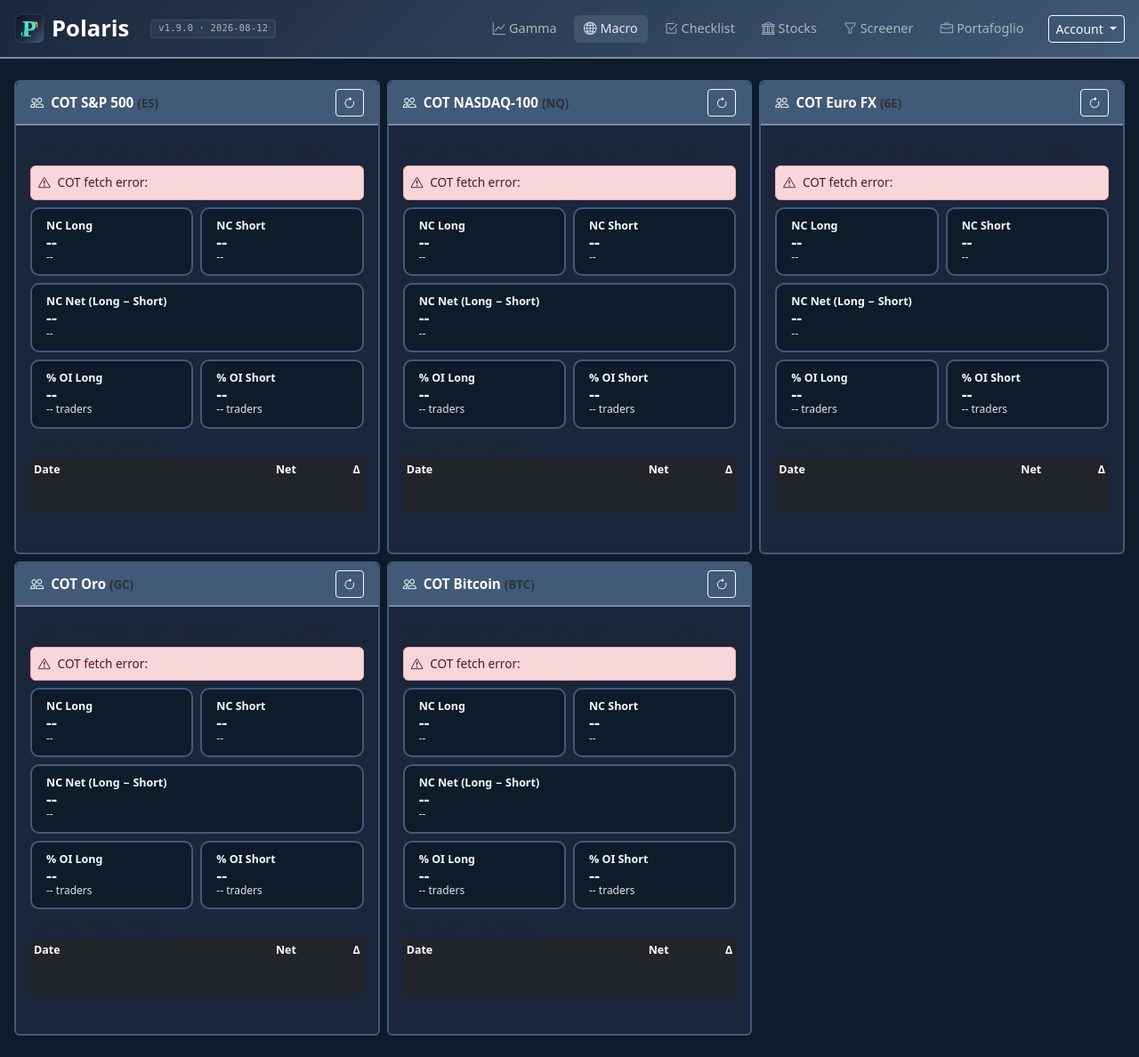
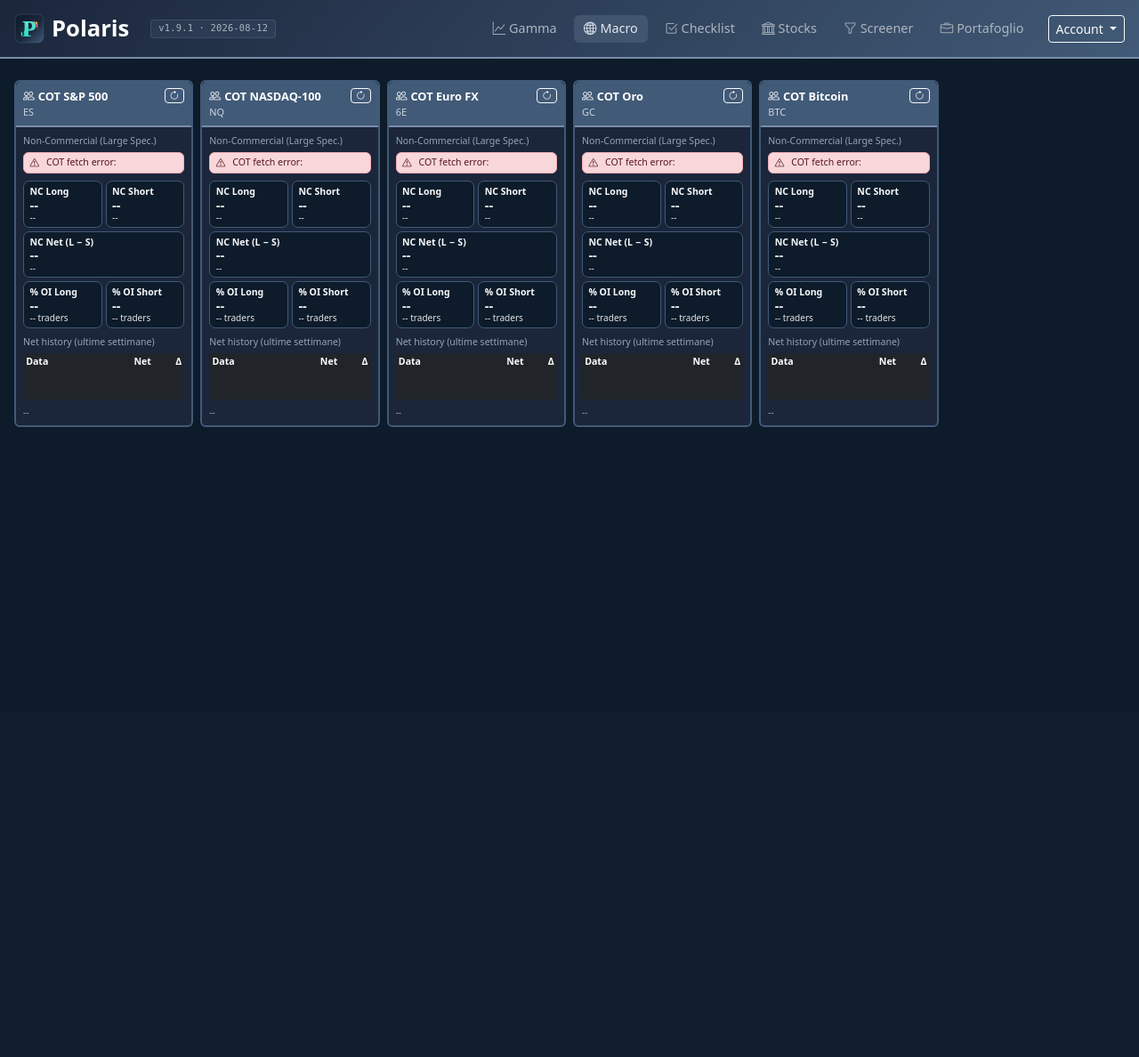
Before and after one commit to bitsharp/es_gamma_analyzer, a Flask app: template templates/macro.html in a window 1280 px wide. Shown: the whole page at 89% size. After the commit the page ends 480 px from the top, so only its background shows below. Run offline with Flask 3, Linux system fonts and the light colour scheme; the template is opened without the code that fills it, so the values that code supplies are empty; the visitor is signed in with stand-in values (Sample User, id 1); some libraries are stand-ins or nearby versions.

Commit message:
feat(macro): card COT compatte, fino a 6 per riga
Griglia col-12/sm-6/md-4/lg-3/xl-2 piu' una classe .cot-card che riduce
font, padding e bordi in proporzione, cosi' il contenuto sta in ~180px
senza andare a capo.

Header su due righe (titolo / ticker + data) perche' "COT NASDAQ-100 (NQ)"
veniva troncato, e footer accorciato a "CFTC Legacy": il nome completo del
report occupava da solo tre righe nella card stretta.

Co-Authored-By: Claude Opus 5 (1M context) <noreply@anthropic.com>

```diff
--- a/templates/macro.html
+++ b/templates/macro.html
@@ -97,6 +97,52 @@
             font-size: 1.15rem;
             line-height: 1.1;
         }
+
+        /* ---- Card COT compatte: fino a 6 per riga (col-xl-2 = 1/6 di 1200px) ----
+           Tutte le misure sono ridotte in proporzione perché il contenuto stia in
+           ~180px di larghezza utile senza andare a capo. */
+        .cot-card .card-header {
+            font-size: 0.8rem;
+            padding: 0.4rem 0.5rem;
+        }
+
+        .cot-card .card-body {
+            padding: 0.5rem;
+        }
+
+        .cot-card .price-box {
+            border-width: 1px;
+            border-radius: 7px;
+            padding: 0.3rem 0.4rem;
+        }
+
+        .cot-card .box-label { font-size: 0.66rem; }
+        .cot-card .box-sub { font-size: 0.63rem; }
+        .cot-card .price-box .fw-bold { font-size: 0.92rem; }
+
+        /* .text-muted (#6c757d) a 10px è illeggibile: nelle card strette si usa
+           lo stesso slate delle altre pagine. */
+        .cot-card .cot-subtitle { font-size: 0.66rem; color: #94a3b8 !important; }
+        .cot-card .cot-footer { color: #94a3b8 !important; }
+        .cot-card .cot-report-date { font-size: 0.68rem; font-weight: 500; color: #cbd5e1 !important; }
+
+        .cot-card .cot-bias {
+            font-size: 0.66rem;
+            line-height: 1.25;
+            padding: 0.3rem 0.4rem;
+        }
+
+        .cot-card .cot-refresh {
+            padding: 0.05rem 0.3rem;
+            font-size: 0.7rem;
+            line-height: 1.2;
+        }
+
+        .cot-card .cot-history { font-size: 0.66rem; }
+        .cot-card .cot-history th,
+        .cot-card .cot-history td { padding: 0.15rem 0.2rem; }
+
+        .cot-card .cot-footer { font-size: 0.62rem; line-height: 1.25; }
     </style>
 </head>
 <body>
@@ -168,24 +214,25 @@
         function cotCardHtml(c) {
             const p = c.prefix;
             return `
-            <div class="col-12 col-md-6 col-lg-4">
-                <div class="card" id="${p}Card">
+            <div class="col-12 col-sm-6 col-md-4 col-lg-3 col-xl-2">
+                <div class="card cot-card" id="${p}Card">
                     <div class="card-header">
-                        <div class="d-flex align-items-center justify-content-between">
-                            <div>
-                                <i class="bi bi-people me-2"></i>${c.title} <span class="text-muted small">(${c.ticker})</span> <span class="text-muted small" id="${p}ReportDate"></span>
+                        <div class="d-flex align-items-start justify-content-between gap-1">
+                            <div class="text-truncate">
+                                <i class="bi bi-people me-1"></i>${c.title}
+                                <div class="cot-report-date text-truncate">${c.ticker} <span id="${p}ReportDate"></span></div>
                             </div>
-                            <button type="button" class="btn btn-sm btn-outline-light" id="${p}RefreshBtn" aria-label="Refresh COT ${c.ticker}" title="Refresh">
+                            <button type="button" class="btn btn-sm btn-outline-light cot-refresh" id="${p}RefreshBtn" aria-label="Refresh COT ${c.ticker}" title="Refresh">
                                 <i class="bi bi-arrow-clockwise"></i>
                             </button>
                         </div>
                     </div>
                     <div class="card-body">
-                        <div class="text-muted small mb-2">Non-Commercial (Large Speculators) — CFTC Legacy</div>
+                        <div class="text-muted cot-subtitle mb-1">Non-Commercial (Large Spec.)</div>
 
-                        <div id="${p}Bias" class="alert mb-2 py-2 px-2" style="display:none; font-size: 0.85rem;"></div>
+                        <div id="${p}Bias" class="alert cot-bias mb-2" style="display:none;"></div>
 
-                        <div class="row g-2 mb-2">
+                        <div class="row g-1 mb-1">
                             <div class="col-6">
                                 <div class="price-box text-start">
                                     <div class="box-label">NC Long</div>
@@ -202,17 +249,17 @@
                             </div>
                         </div>
 
-                        <div class="row g-2 mb-2">
+                        <div class="row g-1 mb-1">
                             <div class="col-12">
                                 <div class="price-box text-start">
-                                    <div class="box-label">NC Net (Long − Short)</div>
+                                    <div class="box-label">NC Net (L − S)</div>
                                     <div class="fw-bold" id="${p}NcNet">--</div>
                                     <div class="box-sub" id="${p}NcNetChange">--</div>
                                 </div>
                             </div>
                         </div>
 
-                        <div class="row g-2 mb-2">
+                        <div class="row g-1 mb-2">
                             <div class="col-6">
                                 <div class="price-box text-start">
                                     <div class="box-label">% OI Long</div>
@@ -229,12 +276,12 @@
                             </div>
                         </div>
 
-                        <div class="text-muted small mb-1">Net history (last weeks)</div>
+                        <div class="text-muted cot-subtitle mb-1">Net history (ultime settimane)</div>
                         <div class="table-responsive">
-                            <table class="table table-sm table-dark table-borderless mb-0" style="font-size: 0.78rem;">
+                            <table class="table table-sm table-dark table-borderless mb-0 cot-history">
                                 <thead>
                                     <tr>
-                                        <th>Date</th>
+                                        <th>Data</th>
                                         <th class="text-end">Net</th>
                                         <th class="text-end">Δ</th>
                                     </tr>
@@ -245,7 +292,7 @@
                             </table>
                         </div>
 
-                        <div class="text-muted small mt-2" id="${p}Footer">--</div>
+                        <div class="text-muted cot-footer mt-2" id="${p}Footer">--</div>
                     </div>
                 </div>
             </div>`;
@@ -293,7 +340,7 @@
                 if (reportDateEl) reportDateEl.textContent = '';
                 if (biasEl) {
                     biasEl.style.display = 'block';
-                    biasEl.className = 'alert alert-danger mb-2 py-2 px-2';
+                    biasEl.className = 'alert alert-danger cot-bias mb-2';
                     biasEl.innerHTML = '<i class="bi bi-exclamation-triangle me-2"></i>' + ((data && data.error) || 'COT non disponibile');
                 }
                 if (ncLong) ncLong.textContent = '--';
@@ -317,7 +364,7 @@
             const net = Number(latest.non_commercial_net);
             const netChange = Number(latest.non_commercial_net_change);
 
-            if (reportDateEl) reportDateEl.textContent = '(' + reportDate + ')';
+            if (reportDateEl) reportDateEl.textContent = reportDate ? '· ' + reportDate : '';
 
             if (ncLong) ncLong.textContent = fmtCotInt(nc.long);
             if (ncShort) ncShort.textContent = fmtCotInt(nc.short);
@@ -372,8 +419,8 @@
                     if (netChange > 0) trend = ' • increasing longs WoW';
                     else if (netChange < 0) trend = ' • increasing shorts WoW';
                 }
-                biasEl.className = 'alert ' + cls + ' mb-2 py-2 px-2';
-                biasEl.innerHTML = '<i class="bi ' + icon + ' me-2"></i><strong>' + label + '</strong>' + trend;
+                biasEl.className = 'alert ' + cls + ' cot-bias mb-2';
+                biasEl.innerHTML = '<i class="bi ' + icon + ' me-1"></i><strong>' + label + '</strong>' + trend;
             }
 
             // History: gli elementi non hanno i campi net → li calcoliamo (long − short).
@@ -410,8 +457,10 @@
                     else if (ageSec < 3600) ageStr = Math.round(ageSec / 60) + 'm ago';
                     else ageStr = Math.round(ageSec / 3600) + 'h ago';
                 }
-                const fetchedShort = fetchedAt ? String(fetchedAt).replace('T', ' ').slice(0, 16) : '';
-                footerEl.textContent = 'Source: CFTC Legacy Futures Only Report' + (fetchedShort ? ' • Fetched ' + fetchedShort : '') + (ageStr ? ' (' + ageStr + ')' : '');
+                // Testo compatto: nella card stretta "Source: CFTC Legacy Futures
+                // Only Report" da solo occupava tre righe.
+                const fetchedShort = fetchedAt ? String(fetchedAt).replace('T', ' ').slice(5, 16) : '';
+                footerEl.textContent = 'CFTC Legacy' + (fetchedShort ? ' • ' + fetchedShort : '') + (ageStr ? ' (' + ageStr + ')' : '');
             }
         }
 
```
Also changed, not shown: CHANGELOG.md.
